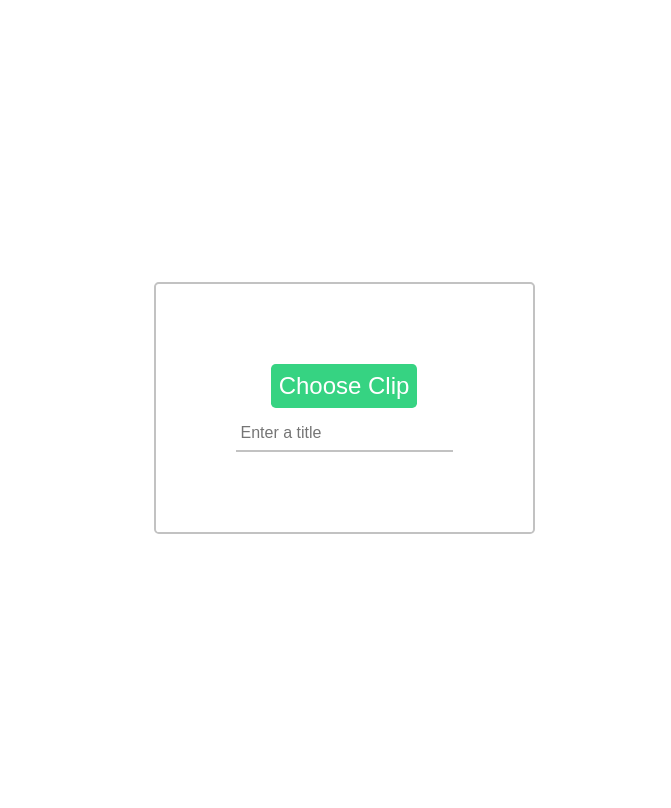
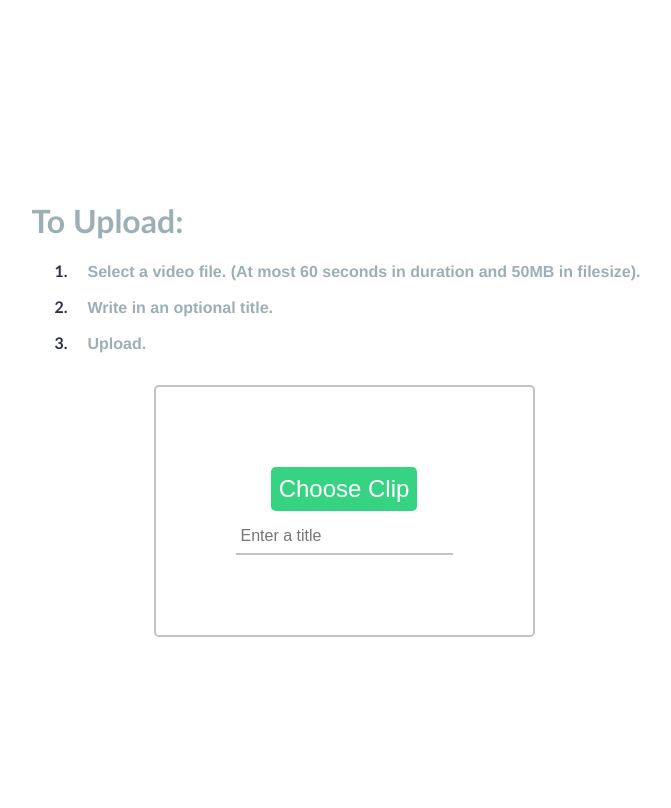
Before and after one commit to Anononmos/Honours_Project_Fall_2024, a Django app: page / in a window 1280 px wide. Shown: the whole page, without its empty margins (304-975 px from the left). Run offline with Django 5.2, Linux system fonts and the light colour scheme.

Commit message:
Added finishing touches for upload page

```diff
--- a/honours_project/clip_sharing_app/static/css/styles.css
+++ b/honours_project/clip_sharing_app/static/css/styles.css
@@ -6,8 +6,10 @@ body, html {
 .wrapper {
     height: inherit;
     display: flex;
+    flex-direction: column;
     align-items: center;
     justify-content: center;
+    gap: 1rem;
 }
 
 .outer {
@@ -82,6 +84,10 @@ input[type="submit"] {
     cursor: pointer;
 }
 
+input[type="submit"]:hover {
+    background-color: #6BFFB8;
+}
+
 input[type="text"] {
     max-width: 100%;
     height: 1.5rem;
@@ -123,7 +129,30 @@ input[type="text"]:focus {
     text-align: center;
     vertical-align: middle;
     color: #C4462D;
-    font-size: 1rem;
+    font-size: 1.5rem;
     font-family: sans-serif;
     font-weight: bold;
 }
+
+.header > h1 {
+    font-size: 2em;
+    font-family: "Trebuchet MS", sans-serif;
+    color: #9CAFB7;
+}
+
+.header h2 {
+    padding: 0;
+    margin: 1rem;
+
+    font-size: 1rem;
+    font-family: "Helvetica", sans-serif;
+    font-weight: light;
+    color: #9CAFB7;
+}
+
+.header li {
+    font-size: 1rem;
+    font-weight: bold;
+    font-family: "Gill Sans", serif;
+    color: #2D3047;
+}
--- a/honours_project/clip_sharing_app/static/scripts/upload.js
+++ b/honours_project/clip_sharing_app/static/scripts/upload.js
@@ -1,11 +1,21 @@
 const ERR_COLOUR = '#C4462D'
 const BORDER_COLOUR = '#C2C2C2'
 
-$(() => {
-    $('.error').hide()
-})
+const TIME_LIMIT = 60
+const SIZE_LIMIT = 50
 
-const load_video = file => new Promise( (resolve, reject) => {
+// Displays error message
+
+const display_error = (message) => {
+    $('.outer').css('border-color', ERR_COLOUR)
+    $('.error>span').text(message)
+    $('.error').show()
+}
+
+// Gets duration of video file
+
+const load_video = (file) => new Promise(
+    (resolve, reject) => {
         let video = document.createElement('video')
 
         try {
@@ -34,9 +44,16 @@ const load_video = file => new Promise( (resolve, reject) => {
 
             reject(err)
         }
+    }
+)
+
+// Hide error message upon page load
+
+$(document).ready(() => {
+    $('.error').hide()
 })
 
-$('input[type="file"]').on('change', event => {
+$('input[type="file"]').on('change', async event => {
     const file = event.target.files[0]
     const filename = file.name
     const filesize = file.size / (1024 * 1024) // Size in MB
@@ -45,5 +62,26 @@ $('input[type="file"]').on('change', event => {
     $('.outer').css('border-color', BORDER_COLOUR)
     $('label>span').text(filename)
 
+    try {
+        var video = await load_video(event.currentTarget.files[0])
+
+    } catch (error) {
+        display_error(error.message)
+
+        return
+    }
+
+    if (video.duration > TIME_LIMIT) {
+        display_error(`The upload's duration is over ${TIME_LIMIT} seconds.`)
+
+        return
+    }
+
+    if (filesize > SIZE_LIMIT) {
+        display_error(`The upload is over ${SIZE_LIMIT} MB in size.`)
+
+        return
+    }
+
     $('input[type="submit"]').show()
 })
--- a/honours_project/clip_sharing_app/templates/index.html
+++ b/honours_project/clip_sharing_app/templates/index.html
@@ -1,8 +1,17 @@
 {% extends "base.html" %}
 
 {% block content %}
+    <div class="header">
+        <h1>To Upload:</h1>
+        <ol>
+            <li><h2>Select a video file. (At most 60 seconds in duration and 50MB in filesize).</h2></li>
+            <li><h2>Write in an optional title.</h2></li>
+            <li><h2>Upload.</h2></li>
+        </ol>
+    </div>
     <div class="outer">
-        <form method="post" enctype="multipart/form-data">
+        <form action="" method="post" enctype="multipart/form-data">
+            {% csrf_token %}
             <div>
                 <label for="file-select">
                     <span>Choose Clip</span>
```
Lines whose indentation alone changed are shown as unchanged.
